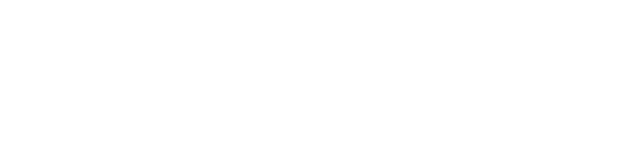
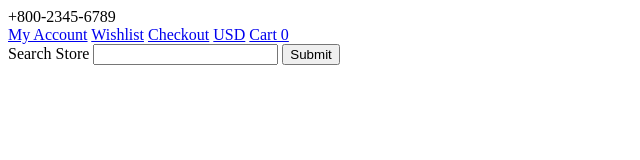
Before and after one commit to josh-lew/pilotshop, a plain HTML site: page index.html in a window 1280 px wide. Shown: the whole page, without its empty margins (0-640 px from the left). Drawn offline with Linux system fonts and the light colour scheme.

Commit message:
WIP html nav bar 1 and 2

```diff
--- a/index.html
+++ b/index.html
@@ -1,2 +1,43 @@
-<html>
+<!DOCTYPE html>
+<html lang="en-gb">
+<head>
+	<title>Pilotshop</title>
+	<link href="style.css" type="text/css" rel="stylesheet" />
+	<meta name="viewport" content="width=device-width, initial-scale=1.0">
+</head>
+	<body>
+		<nav class="nav_1">
+			<section>
+				<div class="phone_number">
+					+800-2345-6789
+				</div>
+
+				<section class="nav_1_buttons">
+					<a href="#">My Account</a>
+					<a href="#">Wishlist</a>
+					<a href="#">Checkout</a>
+					<a href="#">USD</a>
+					<a href="#">Cart 0</a>
+					<form>
+						<label>Search Store</form>
+							<input type="text" name="Search Store"/>
+							<input type="submit">
+				</section>
+
+
+			</section>
+
+		</nav>
+
+		<nav class="nav_2">
+
+			<section>
+				<div class="logo">
+						<img src:"https://cdn.shopify.com/s/files/1/1634/8185/t/2/assets/logo.png?v=176872492750847094821484217915"/>
+				</div>
+
+
+		</nav>
+
+	</body>
 </html>
```
